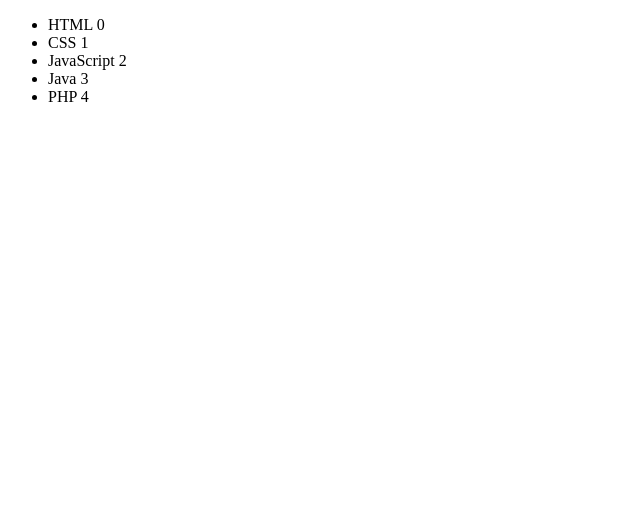
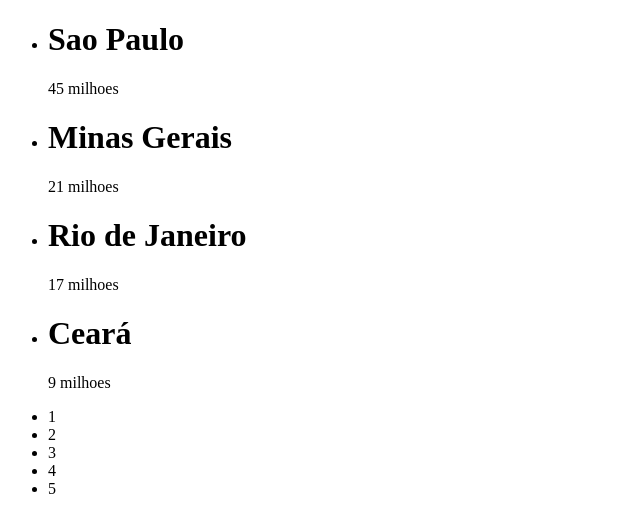
Before and after one commit to celiovjunior/vuejs-complete, a Vue app: page / in a window 1280 px wide. Shown: the top 532 px of the page, without its empty margins (0-640 px from the left). Built offline with nearby package versions, Linux system fonts and the light colour scheme.

Commit message:
v for item index el

```diff
--- a/src/App.vue
+++ b/src/App.vue
@@ -1,8 +1,19 @@
 <template>
     <div id="app">
         <ul>
-            <li v-for="(curso, index) in cursos" :key="curso">{{ curso }} {{ index }} </li>
+            <!--O v-for aceita como parametros, nessa ordem: ELEMENTO - KEY - INDEX -->
+            <!-- <li v-for="el, k, index in estados" :key="k">{{ el }} : {{ k }} : {{ index }}</li> -->
+
+            <li v-for="(estado, k) in estados" :key="k + nome">
+                <h1>{{ estado.nome }}</h1>
+                <p>{{ estado.populacao }}</p>
+            </li>
         </ul>
+        <div>
+            <ul>
+                <li v-for="(n, k) in 5" :key="k">{{ n }}</li>
+            </ul>
+        </div>
     </div>
 </template>
 
@@ -12,7 +23,24 @@ export default {
     name: '#app',
     data() {
         return {
-            cursos: ["HTML", "CSS", "JavaScript", "Java", "PHP"]
+            estados: {
+                sp: {
+                    populacao: "45 milhoes",
+                    nome: "Sao Paulo"
+                },
+                mg: {
+                    populacao: "21 milhoes",
+                    nome: "Minas Gerais"
+                },
+                rj: {
+                    populacao: "17 milhoes",
+                    nome: "Rio de Janeiro"
+                },
+                ce: {
+                    populacao: "9 milhoes",
+                    nome: "Ceará"
+                }
+            }
         }
     }
 }
```
